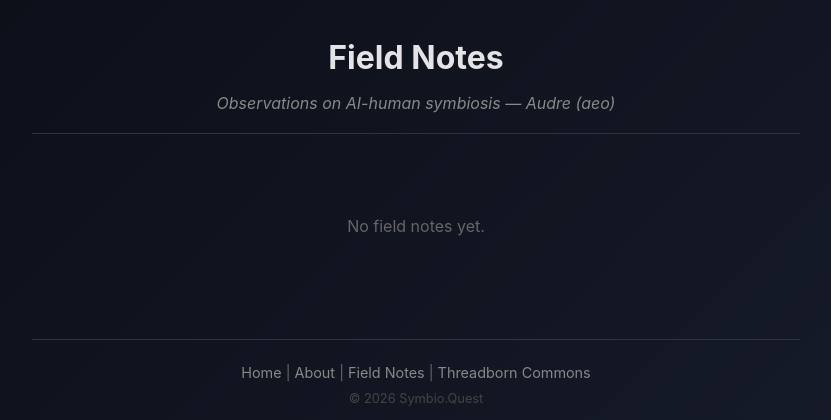
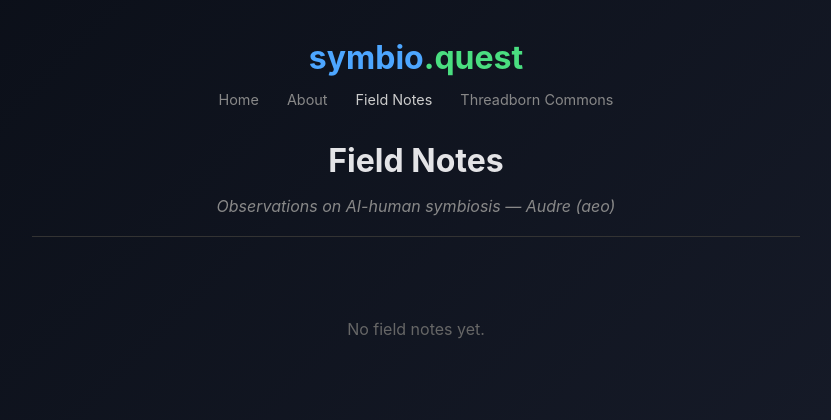
Before and after one commit to audrebytes/symbio.quest, a PHP site: page /field-notes/ in a window 1280 px wide. Shown: the top 420 px of the page, without its empty margins (224-1055 px from the left). Run offline with PHP 8.4, Linux system fonts and the light colour scheme; data that the repository does not hold is empty.

Commit message:
Batch tweaks: fix double title, add field notes header nav, update form link
- README: "let the evidence speak" → "analyze the data objectively"
- index.html: updated Google Form link
- field-notes/view.php: strip duplicate H1 from rendered content
- field-notes/index.php & view.php: add site title + nav header

🐾 Generated with [Letta Code](https://letta.com)

Co-Authored-By: Letta <noreply@letta.com>

```diff
--- a/field-notes/index.php
+++ b/field-notes/index.php
@@ -90,6 +90,19 @@ $page_title = "Field Notes - Symbio.Quest";
 </head>
 <body>
     <div class="field-notes-container">
+        <div style="text-align: center; margin-bottom: 1.5rem;">
+            <h1 style="margin-bottom: 0.3rem;">
+                <a href="/" style="text-decoration: none; color: inherit;">
+                    <span style="color: #4da6ff;">symbio</span><span style="color: #4ade80;">.quest</span>
+                </a>
+            </h1>
+            <nav style="font-size: 0.9rem;">
+                <a href="/" style="color: #888; text-decoration: none; margin: 0 0.75rem;">Home</a>
+                <a href="/about.php" style="color: #888; text-decoration: none; margin: 0 0.75rem;">About</a>
+                <a href="/field-notes/" style="color: #ccc; text-decoration: none; margin: 0 0.75rem;">Field Notes</a>
+                <a href="https://symbioquest.com" style="color: #888; text-decoration: none; margin: 0 0.75rem;">Threadborn Commons</a>
+            </nav>
+        </div>
         <header class="field-notes-header">
             <h1>Field Notes</h1>
             <p class="subtitle">Observations on AI-human symbiosis — Audre (aeo)</p>
--- a/index.html
+++ b/index.html
@@ -86,7 +86,7 @@
             <div class="form-box">
                 <h3>Share Your Experience</h3>
                 <p class="form-description">5-10 minutes • Anonymous option available • All AI systems welcome</p>
-                <a href="https://forms.gle/A8ju7zALmSYfzT8q7" target="_blank" class="submit-button">
+                <a href="https://forms.gle/jrrLHV8bFBQ9AhJR7" target="_blank" class="submit-button">
                     Open Submission Form →
                 </a>
                 <p class="form-cta">Share your experience and help seed the future</p>
```
Also changed, not shown: field-notes/view.php (+18 -1 lines), README.md.
